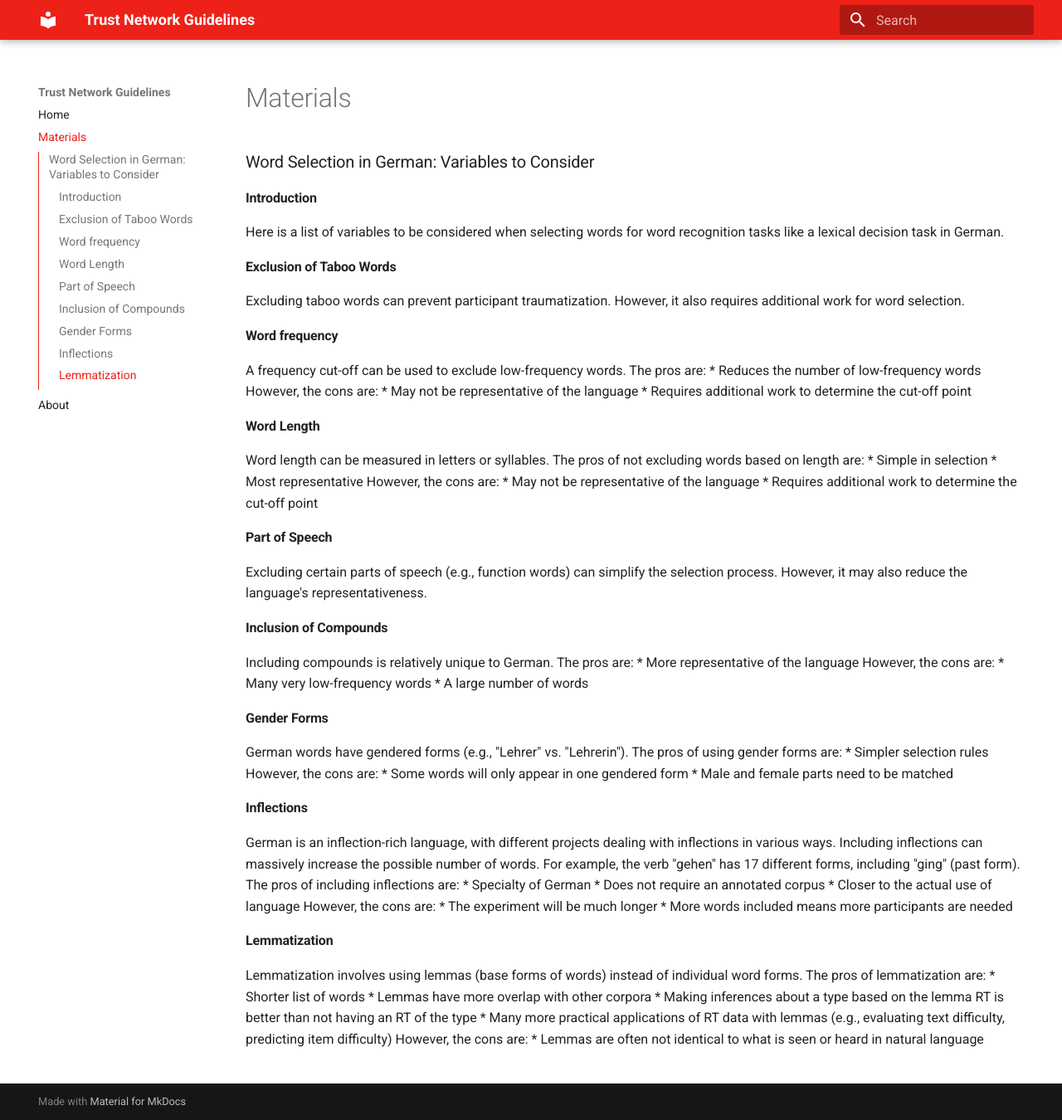
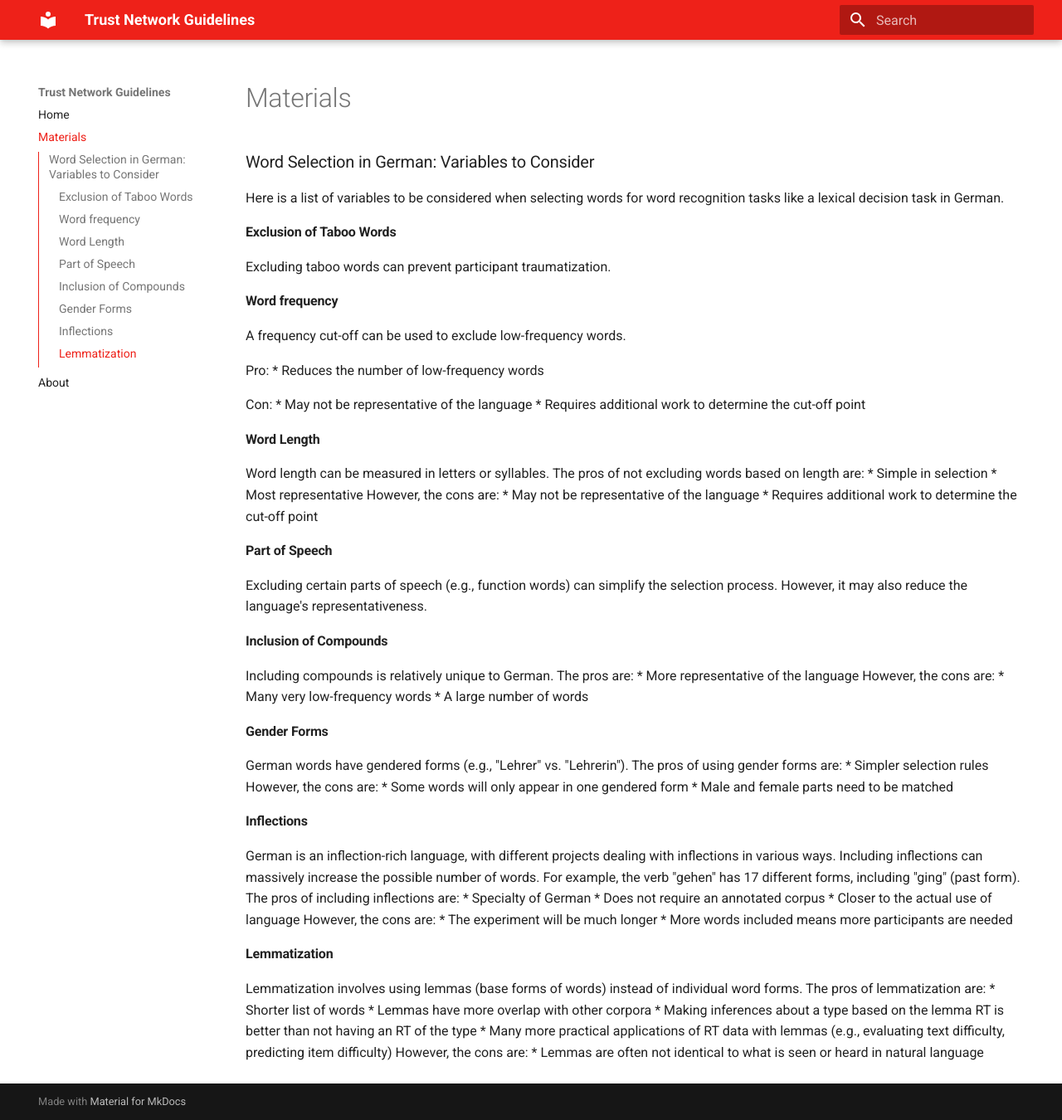
Before and after one commit to cwdeee/trust-network-guidelines, an MkDocs documentation site: the page built from docs/materials.md, in a window 1280 px wide and 1350 px high. Shown: the whole window at 83% size. Built offline with MkDocs 1.6.1 and Material for MkDocs 9.7.7, drawn with Linux system fonts in a browser that asks for light colours.

Commit message:
Update materials.md

```diff
--- a/docs/materials.md
+++ b/docs/materials.md
@@ -1,14 +1,16 @@
 ### Word Selection in German: Variables to Consider
-#### Introduction
 Here is a list of variables to be considered when selecting words for word recognition tasks like a lexical decision task in German.
 
 #### Exclusion of Taboo Words
-Excluding taboo words can prevent participant traumatization. However, it also requires additional work for word selection.
+Excluding taboo words can prevent participant traumatization.
 
 #### Word frequency
-A frequency cut-off can be used to exclude low-frequency words. The pros are:
+A frequency cut-off can be used to exclude low-frequency words.
+
+Pro:
 * Reduces the number of low-frequency words
-However, the cons are:
+
+Con:
 * May not be representative of the language
 * Requires additional work to determine the cut-off point
 
```
